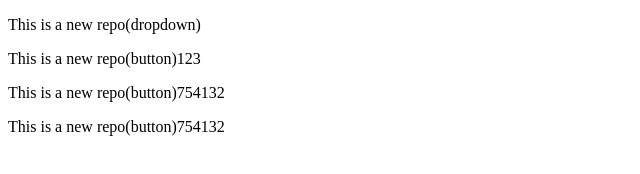
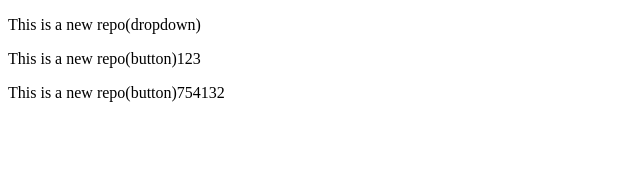
Before and after one commit to smtswaraj/Local_Repo, a plain HTML site: page index.html in a window 1280 px wide. Shown: the whole page, without its empty margins (0-640 px from the left). Drawn offline with Linux system fonts and the light colour scheme.

```diff
--- a/index.html
+++ b/index.html
@@ -9,6 +9,5 @@
     <p>This is a new repo(dropdown)</p>
     <p>This is a new repo(button)123</p>
     <p>This is a new repo(button)754132</p>
-    <p>This is a new repo(button)754132</p>
 </body>
 </html>
```
